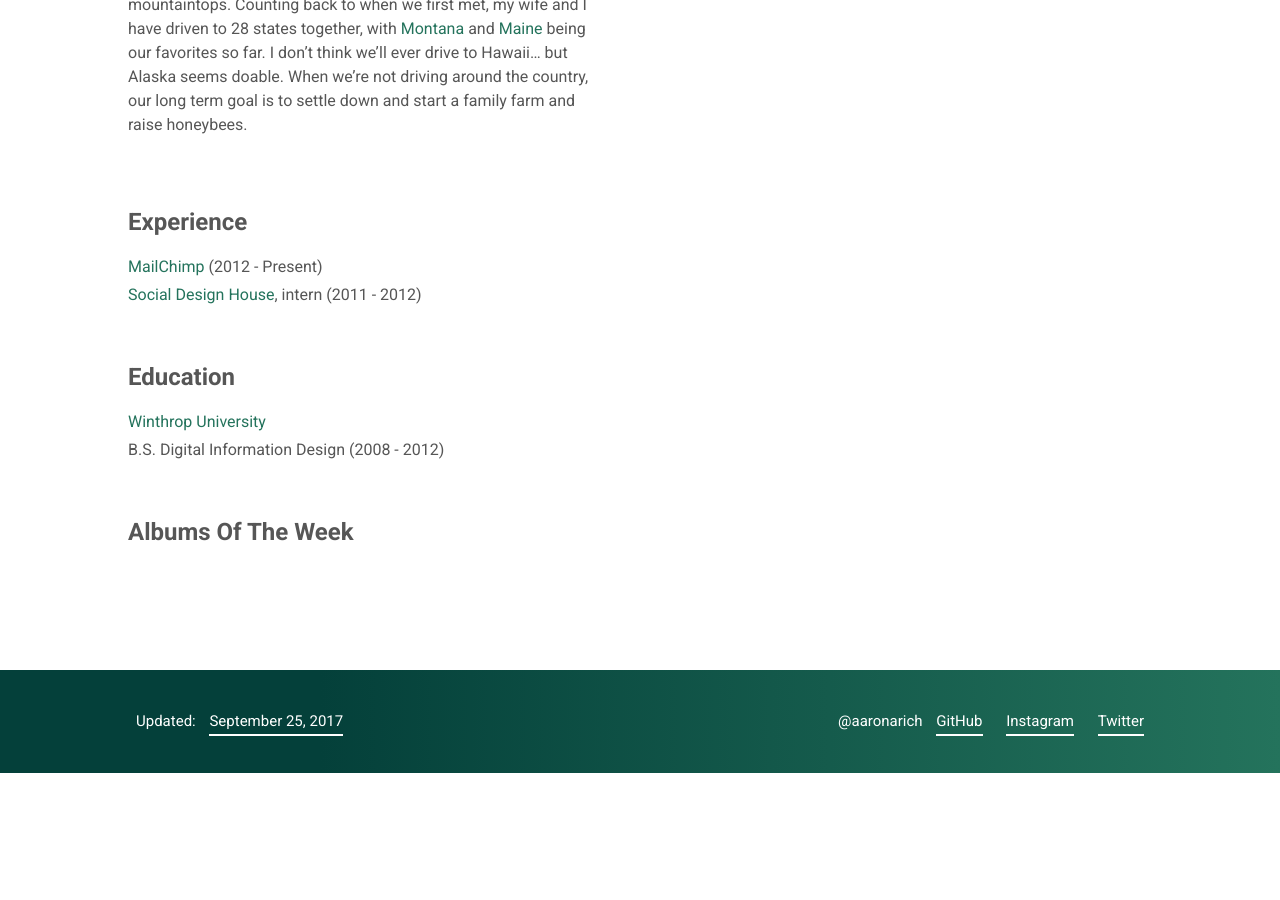
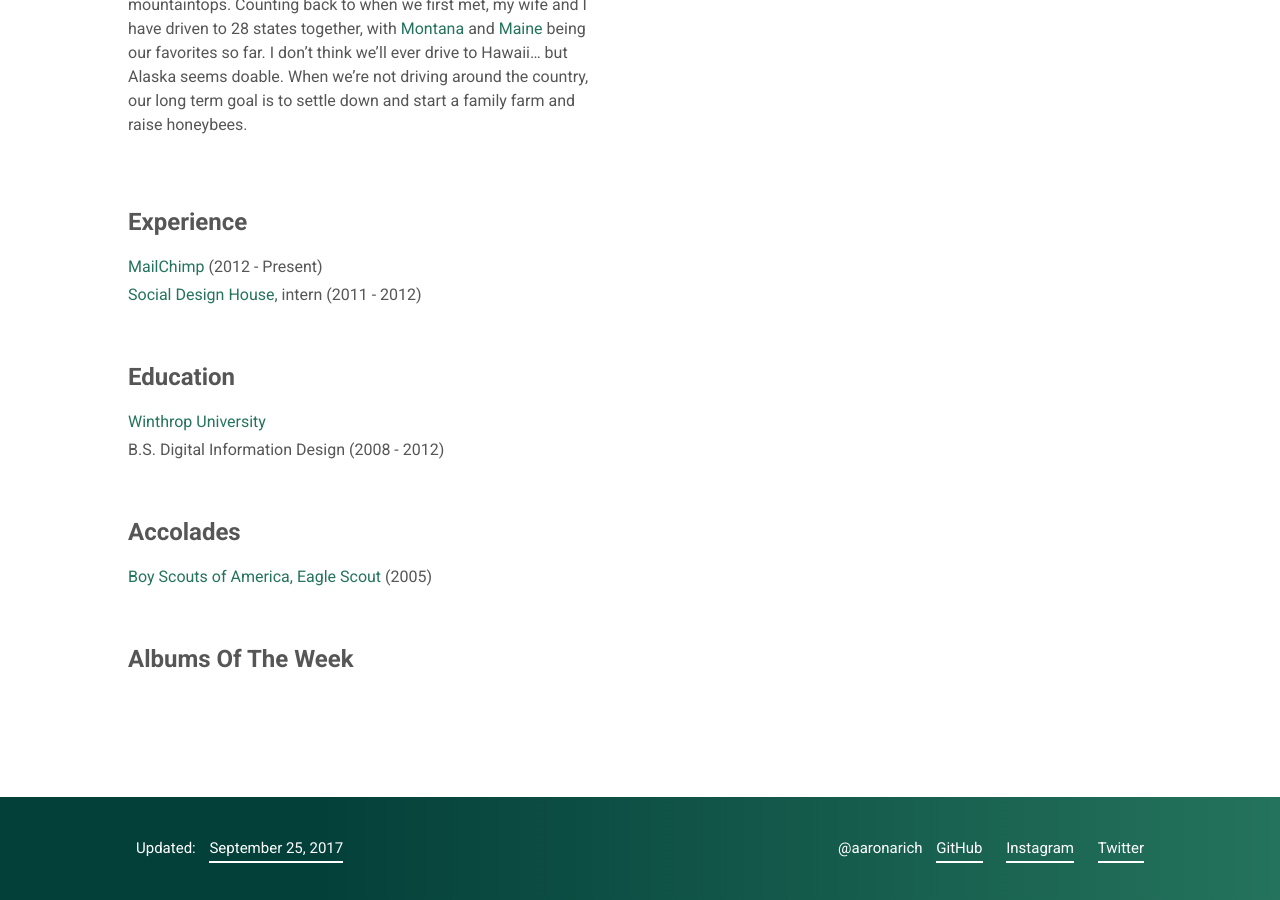
Before and after one commit to aaronarich/aaronarich.github.io, a Jekyll site: the page built from about.md, in a window 1280 px wide and 900 px high, scrolled down 578 px. Built offline with Jekyll 4.4.1, drawn with Linux system fonts in a browser that asks for light colours; before the commit the page ends 1351 px from its top, so only the background shows below that.

Commit message:
Add Eagle Scout text

```diff
--- a/_layouts/about.html
+++ b/_layouts/about.html
@@ -27,6 +27,11 @@ layout: default
       <span class="db">
         <a href="https://www.winthrop.edu/">Winthrop University</a>
         <span class="db pt1">B.S. Digital Information Design (2008 - 2012)</span>
+      </span>
+
+      <h2 class="pt4">Accolades</h2>
+      <span class="db">
+        <a href="http://www.nesa.org/PDF/58-435.pdf">Boy Scouts of America, Eagle Scout</a> (2005)
       </span>
     </div>
 
```
